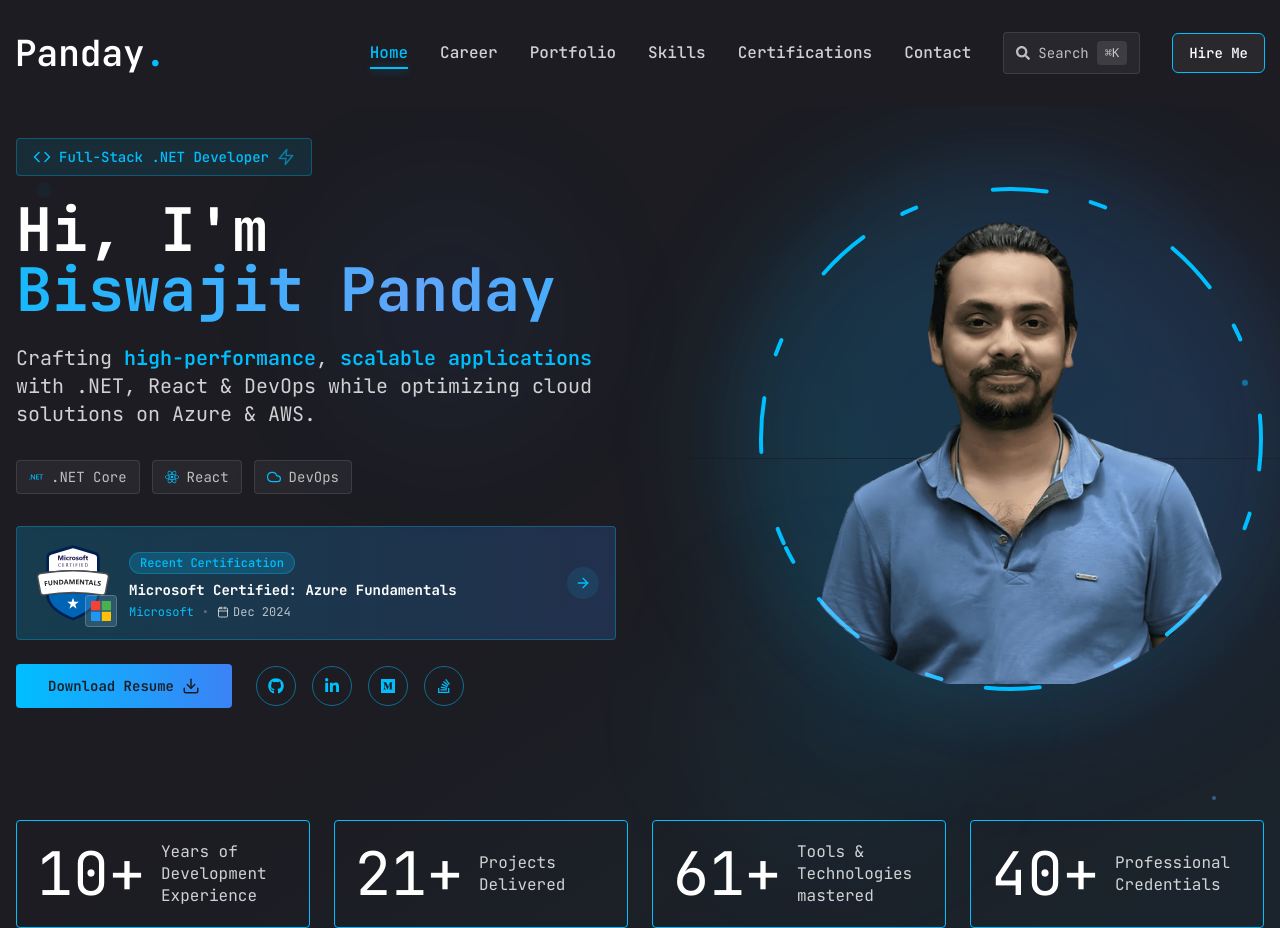
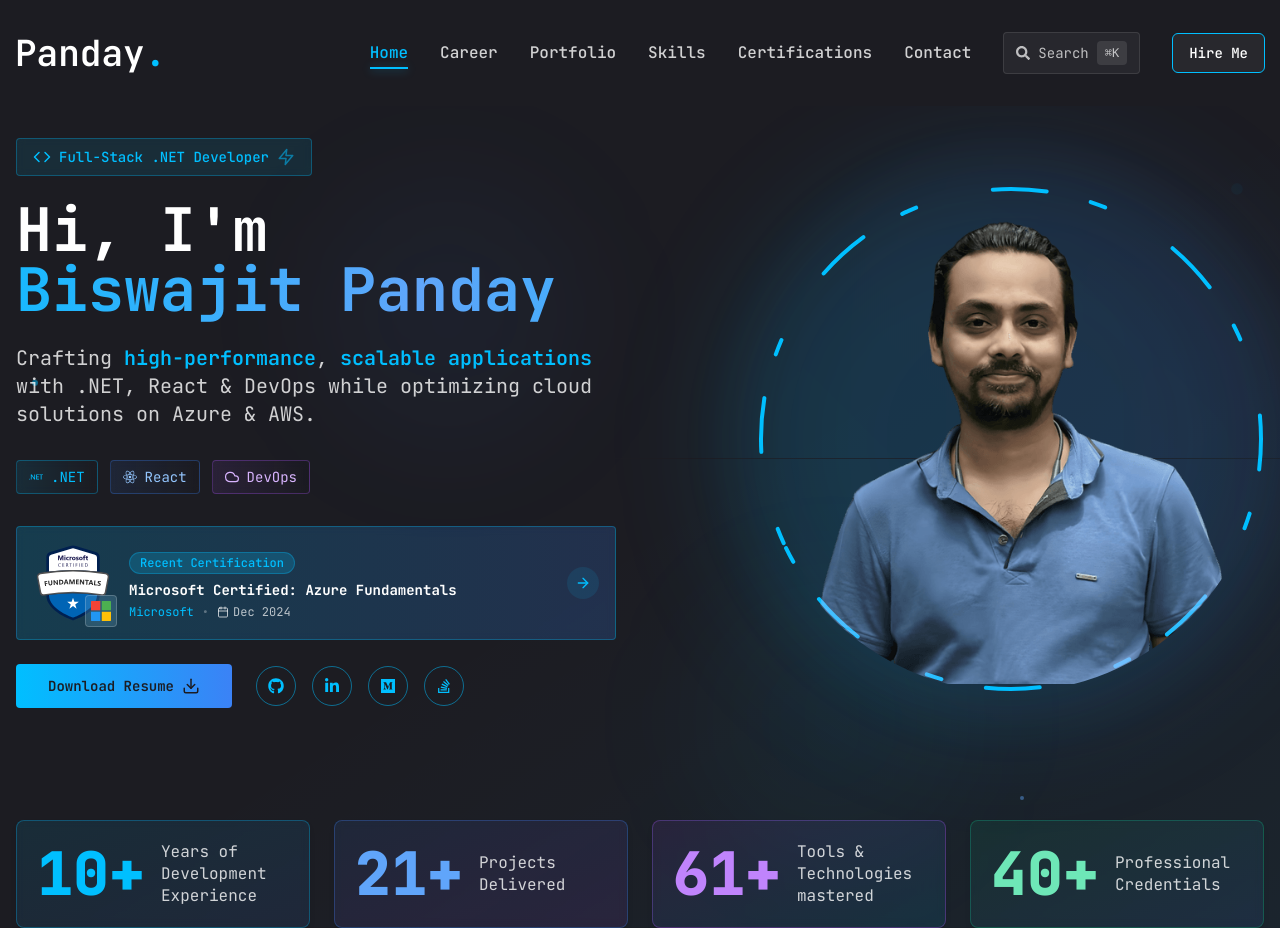
Before and after one commit to biswajitpanday/biswajitpanday.github.io, a Next.js app: page / in a window 1280 px wide. Built offline with nearby package versions, Linux system fonts and the light colour scheme.

Commit message:
Fix home page..

```diff
--- a/app/page.tsx
+++ b/app/page.tsx
@@ -5,6 +5,7 @@ import Link from "next/link";
 import { motion } from "framer-motion";
 import { getMostRecentCertification } from "@/data/certificationsData";
 import FeaturedCertificationCard from "@/components/FeaturedCertificationCard";
+import BackgroundElements from "@/components/BackgroundElements";
 
 // Lazy load heavy components
 const Photo = lazy(() => import("@/components/Photo"));
@@ -35,7 +36,31 @@ const Home = () => {
   return (
     <section className="min-h-[calc(100vh-136px)] flex flex-col justify-center relative overflow-hidden py-8 xl:py-0">
       {/* Enhanced Background Elements */}
-      <div className="absolute inset-0 bg-gradient-to-br from-primary/5 via-transparent to-secondary-default/5 pointer-events-none" />
+      <BackgroundElements
+        floatingDots={[
+          {
+            size: "md",
+            color: "secondary",
+            animation: "ping",
+            position: { top: "5rem", right: "2.5rem" },
+            opacity: 60
+          },
+          {
+            size: "sm",
+            color: "blue",
+            animation: "pulse",
+            position: { bottom: "8rem", right: "16rem" },
+            opacity: 40
+          },
+          {
+            size: "md",
+            color: "secondary",
+            animation: "bounce",
+            position: { top: "33.333333%", left: "2rem" },
+            opacity: 50
+          }
+        ]}
+      />
       <div className="absolute top-20 left-1/4 w-64 h-64 bg-blue-500/5 rounded-full blur-3xl pointer-events-none" />
       <div className="absolute bottom-20 right-1/4 w-64 h-64 bg-secondary-default/5 rounded-full blur-3xl pointer-events-none" />
 
@@ -104,16 +129,16 @@ const Home = () => {
               className="flex flex-wrap justify-center xl:justify-start gap-3 mb-8"
             >
               {[
-                { icon: SiDotnet, text: ".NET Core" },
-                { icon: SiReact, text: "React" },
-                { icon: FiCloud, text: "DevOps" },
+                { icon: SiDotnet, text: ".NET", gradient: "from-secondary-default/10 to-transparent", borderColor: "border-secondary-default/30", textColor: "text-secondary-default", hoverBg: "hover:bg-secondary-default/20" },
+                { icon: SiReact, text: "React", gradient: "from-blue-500/10 to-transparent", borderColor: "border-blue-500/30", textColor: "text-blue-300", hoverBg: "hover:bg-blue-500/20" },
+                { icon: FiCloud, text: "DevOps", gradient: "from-purple-500/10 to-transparent", borderColor: "border-purple-500/30", textColor: "text-purple-300", hoverBg: "hover:bg-purple-500/20" },
               ].map((tech, index) => (
                 <div
                   key={index}
-                  className="inline-flex items-center gap-2 bg-white/5 backdrop-blur-sm border border-white/10 text-white/70 px-3 py-1.5 rounded text-sm hover:bg-white/10 hover:text-white transition-all duration-300"
+                  className={`inline-flex items-center gap-2 bg-gradient-to-r ${tech.gradient} backdrop-blur-sm border ${tech.borderColor} ${tech.textColor} px-3 py-1.5 rounded text-sm ${tech.hoverBg} transition-all duration-300`}
                 >
-                  <Suspense fallback={<IconFallback className="text-secondary-default" />}>
-                    <tech.icon className="text-secondary-default" />
+                  <Suspense fallback={<IconFallback className={tech.textColor} />}>
+                    <tech.icon className={tech.textColor} />
                   </Suspense>
                   <span>{tech.text}</span>
                 </div>
@@ -206,11 +231,6 @@ const Home = () => {
           </Suspense>
         </motion.div>
       </div>
-
-      {/* Floating Elements */}
-      <div className="absolute top-20 left-10 w-2 h-2 bg-secondary-default rounded-full animate-ping opacity-60" />
-      <div className="absolute bottom-32 right-16 w-1 h-1 bg-blue-400 rounded-full animate-pulse opacity-40" />
-      <div className="absolute top-1/3 right-8 w-1.5 h-1.5 bg-secondary-default rounded-full animate-bounce opacity-50" />
     </section>
   );
 };
--- /dev/null
+++ b/components/Badge.tsx
@@ -0,0 +1,67 @@
+"use client";
+
+import React from "react";
+import { motion } from "framer-motion";
+import { PERFORMANCE_VARIANTS } from "@/constants";
+
+interface BadgeProps {
+  icon?: React.ReactNode;
+  text: string;
+  color?: "default" | "blue" | "purple" | "emerald" | "orange";
+  className?: string;
+}
+
+const Badge: React.FC<BadgeProps> = ({
+  icon,
+  text,
+  color = "default",
+  className = "",
+}) => {
+  // Color mappings for consistent styling
+  const colorVariants = {
+    default: {
+      gradient: "from-secondary-default/10 to-transparent",
+      border: "border-secondary-default/30",
+      text: "text-secondary-default",
+      hover: "hover:bg-secondary-default/20",
+    },
+    blue: {
+      gradient: "from-blue-500/10 to-transparent",
+      border: "border-blue-500/30",
+      text: "text-blue-300",
+      hover: "hover:bg-blue-500/20",
+    },
+    purple: {
+      gradient: "from-purple-500/10 to-transparent",
+      border: "border-purple-500/30",
+      text: "text-purple-300",
+      hover: "hover:bg-purple-500/20",
+    },
+    emerald: {
+      gradient: "from-emerald-500/10 to-transparent",
+      border: "border-emerald-500/30",
+      text: "text-emerald-300",
+      hover: "hover:bg-emerald-500/20",
+    },
+    orange: {
+      gradient: "from-orange-500/10 to-transparent",
+      border: "border-orange-500/30",
+      text: "text-orange-300",
+      hover: "hover:bg-orange-500/20",
+    },
+  };
+
+  const selectedColor = colorVariants[color];
+
+  return (
+    <motion.span
+      variants={PERFORMANCE_VARIANTS.cardSync}
+      className={`inline-flex items-center gap-2 bg-gradient-to-r ${selectedColor.gradient} backdrop-blur-sm border ${selectedColor.border} ${selectedColor.text} px-4 py-2 rounded-full text-sm font-medium ${selectedColor.hover} transition-all duration-300 ${className}`}
+    >
+      {icon && <span className="text-xs">{icon}</span>}
+      {text}
+    </motion.span>
+  );
+};
+
+export default Badge;
--- a/components/Stats.tsx
+++ b/components/Stats.tsx
@@ -15,42 +15,54 @@ const Stats = () => {
 const stats = [
   {
       num: parseInt(totalExperience.replace(/\D/g, '')), // Extract number from string like "9+ years"
-    text: "Years of Development Experience",
+      text: "Years of Development Experience",
       suffix: "+", // Makes sense as experience grows over time
+      gradient: "from-secondary-default/10 to-blue-500/10",
+      borderColor: "border-secondary-default/30",
+      textColor: "text-secondary-default",
   },
   {
       num: totalProjects,
-    text: "Projects Delivered",
+      text: "Projects Delivered",
       suffix: "+", // Makes sense as more projects can be added
+      gradient: "from-blue-500/10 to-purple-500/10",
+      borderColor: "border-blue-500/30",
+      textColor: "text-blue-400",
   },
   {
       num: totalTechnologies,
       text: "Tools & Technologies mastered",
       suffix: "+", // Makes sense as more technologies can be learned
+      gradient: "from-purple-500/10 to-secondary-default/10",
+      borderColor: "border-purple-500/30",
+      textColor: "text-purple-400",
   },
   {
       num: certCounts.total - certCounts.upcoming,
       text: "Professional Credentials",
       suffix: "+", // Will grow over time
+      gradient: "from-emerald-500/10 to-blue-500/10",
+      borderColor: "border-emerald-500/30",
+      textColor: "text-emerald-300",
   },
 ];
 
   return (
     <section className="pt-4 pb-12 ps-0 pe-0 xl:pt-0 xl:pb-0">
       <div className="container mx-auto ps-0 pe-0">
-        <div className=" flex flex-wrap gap-6 max-w-[80vw] mx-auto xl:max-w-none">
+        <div className="flex flex-wrap gap-6 max-w-[80vw] mx-auto xl:max-w-none">
           {stats.map((item, index) => {
             return (
               <div
                 key={index}
-                className="flex-1 flex gap-4 items-center justify-center xl:justify-start border-secondary-default border border-spacing-2 border-double rounded p-5"
+                className={`flex-1 flex gap-4 items-center justify-center xl:justify-start bg-gradient-to-br ${item.gradient} backdrop-blur-sm border ${item.borderColor} rounded-lg p-5 shadow-md hover:shadow-lg transition-all duration-300 hover:scale-[1.02]`}
               >
                 <CountUp
                   end={item.num}
                   duration={5}
                   delay={2}
                   suffix={item.suffix}
-                  className="text-4xl xl:text-6xl font-extrabbold"
+                  className={`text-4xl xl:text-6xl font-extrabold ${item.textColor}`}
                 />
                 <p
                   className={`${
```
